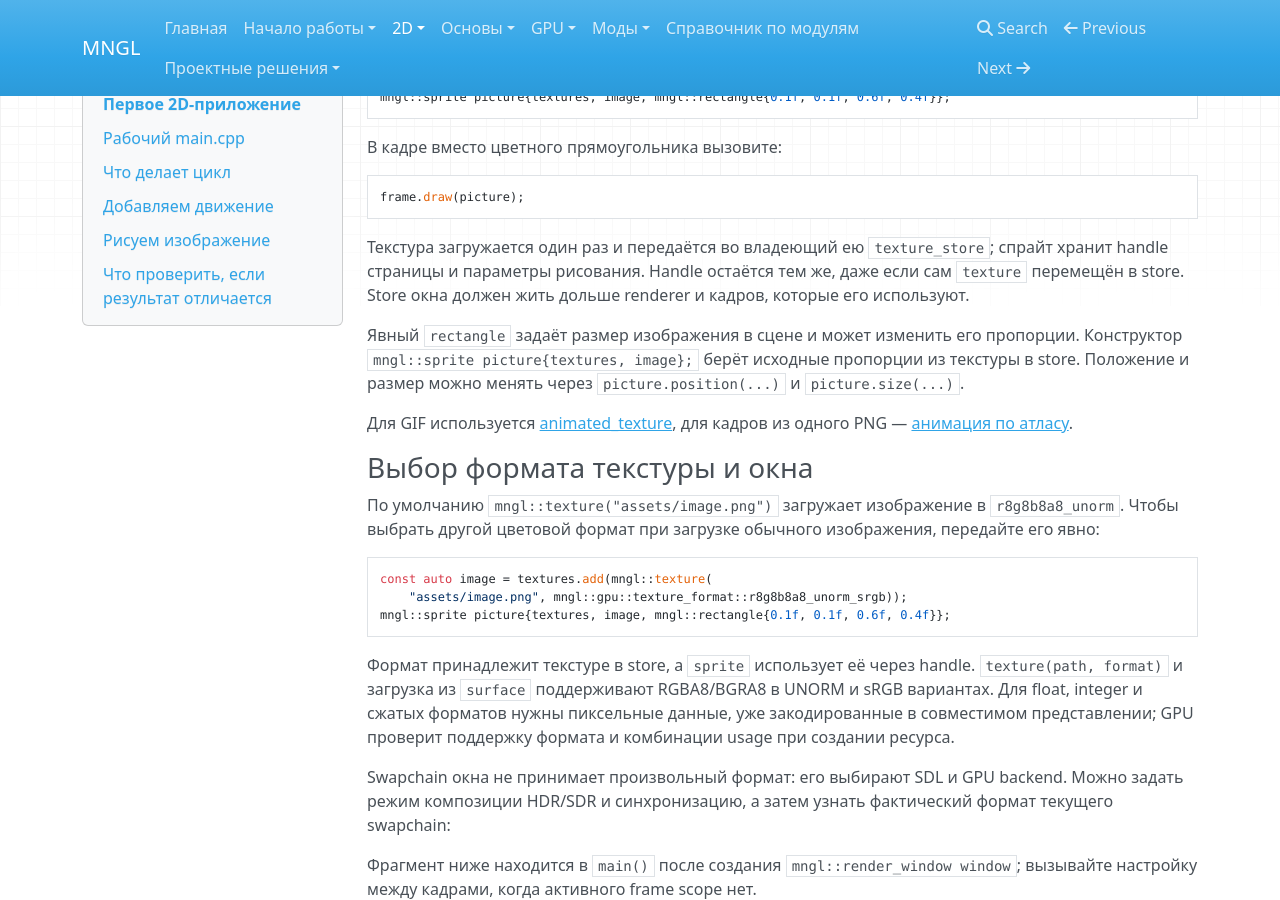
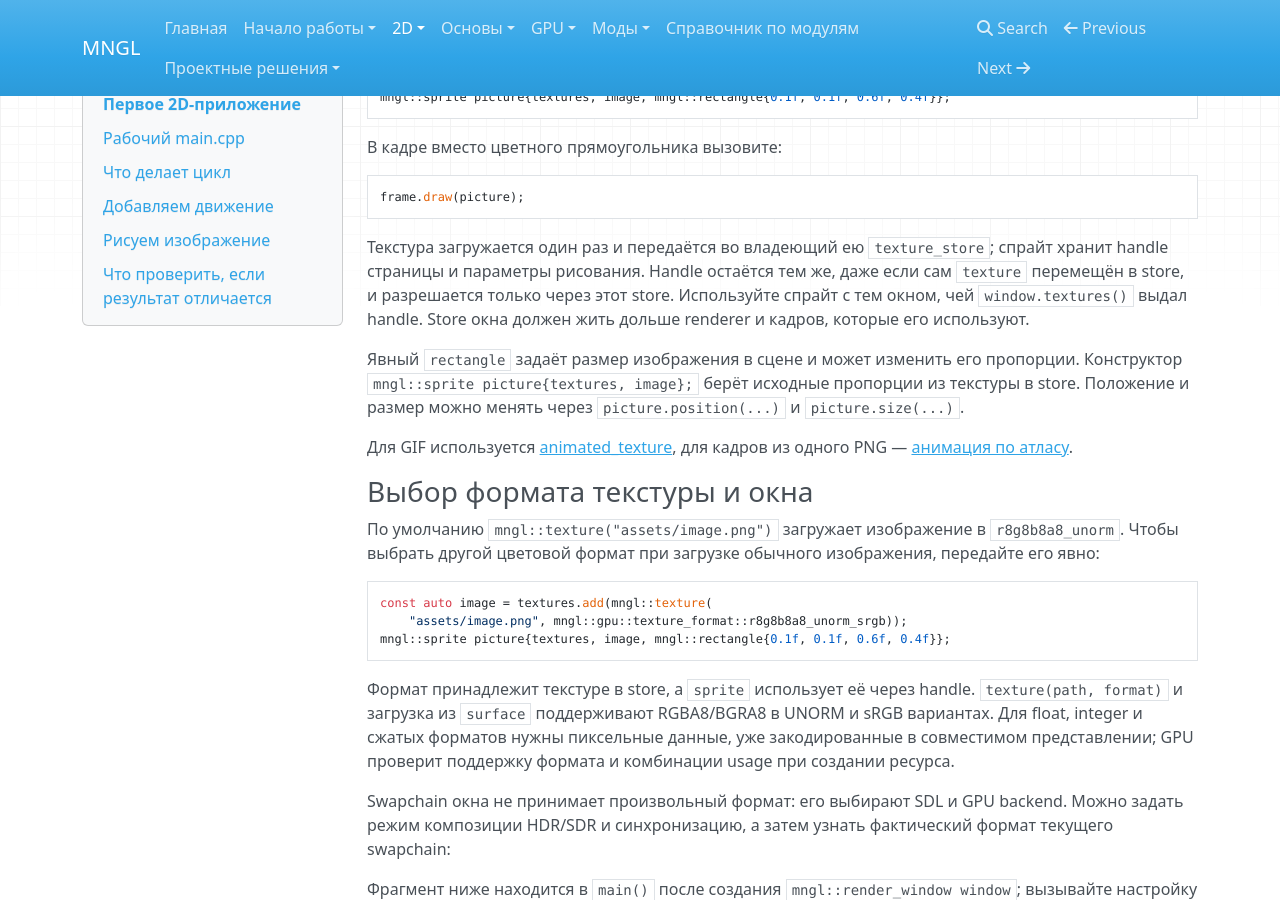
Before and after one commit to Romansgamp6tu/MNGL, an MkDocs documentation site: the page built from docs/2d/quick-start.md, in a window 1280 px wide and 900 px high, scrolled down 2557 px. Built offline with MkDocs 1.6.1, drawn with Linux system fonts in a browser that asks for light colours; nearby versions of some CDN libraries.

Commit message:
docs: document texture handle store affinity

````diff
--- a/docs/2d/quick-start.md
+++ b/docs/2d/quick-start.md
@@ -118,7 +118,7 @@ mngl::sprite picture{textures, image, mngl::rectangle{0.1f, 0.1f, 0.6f, 0.4f}};
 frame.draw(picture);
 ```
 
-Текстура загружается один раз и передаётся во владеющий ею `texture_store`; спрайт хранит handle страницы и параметры рисования. Handle остаётся тем же, даже если сам `texture` перемещён в store. Store окна должен жить дольше renderer и кадров, которые его используют.
+Текстура загружается один раз и передаётся во владеющий ею `texture_store`; спрайт хранит handle страницы и параметры рисования. Handle остаётся тем же, даже если сам `texture` перемещён в store, и разрешается только через этот store. Используйте спрайт с тем окном, чей `window.textures()` выдал handle. Store окна должен жить дольше renderer и кадров, которые его используют.
 
 Явный `rectangle` задаёт размер изображения в сцене и может изменить его пропорции. Конструктор `mngl::sprite picture{textures, image};` берёт исходные пропорции из текстуры в store. Положение и размер можно менять через `picture.position(...)` и `picture.size(...)`.
 
````
